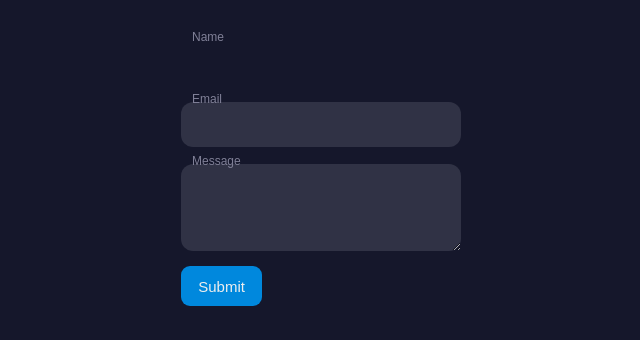
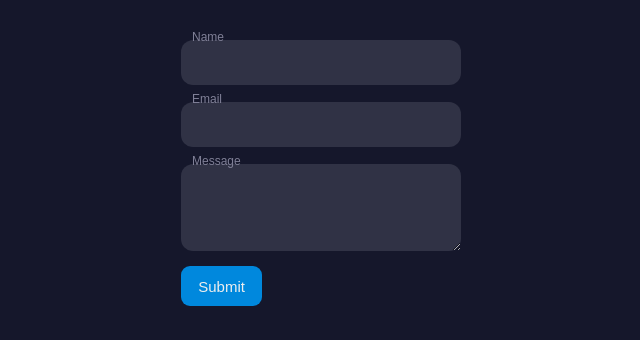
Before and after one commit to 9876543214/Tilbakemelding_case, a Flask app: page / in a window 1280 px wide. Shown: the part 84-424 px from the top of the page, without its empty margins (319-959 px from the left). Run offline with Flask 3, Linux system fonts and the light colour scheme; data that the repository does not hold is empty.

Commit message:
html fix

```diff
--- a/templates/index.html
+++ b/templates/index.html
@@ -31,7 +31,7 @@
             {% if loggedin == "0" %}
 
             <div class="input-container">
-                <input type="text" id="name" name="name" class="input" style="display: none;">
+                <input type="text" id="name" name="name" class="input">
                 <label for="name" class="placeholder">Name</label>
             </div>
             <div class="input-container">
```
